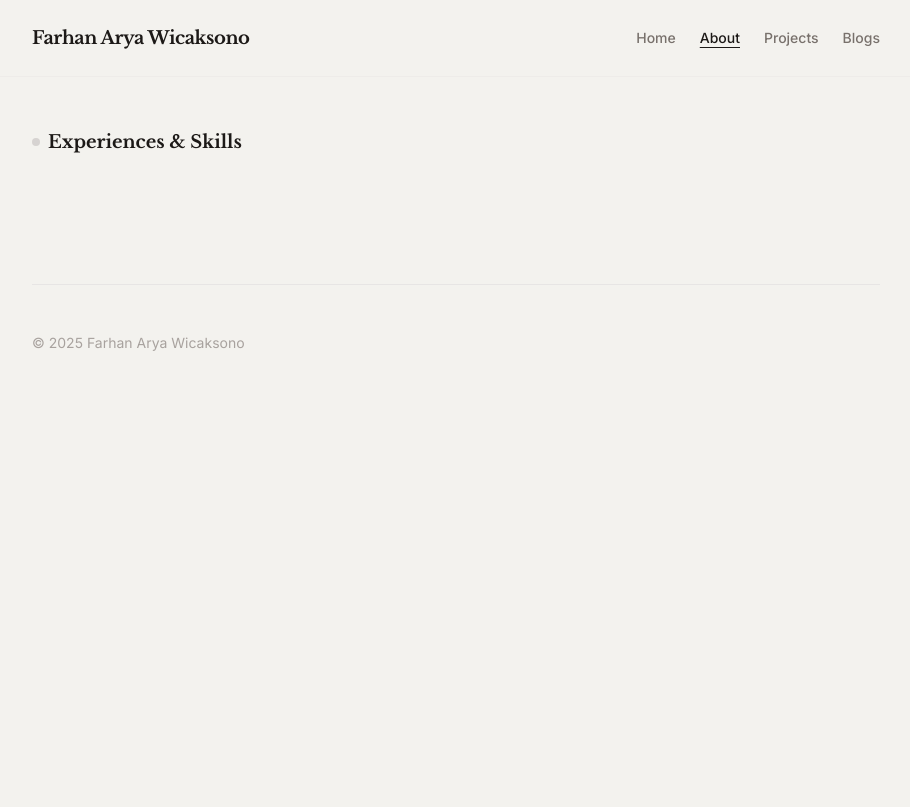
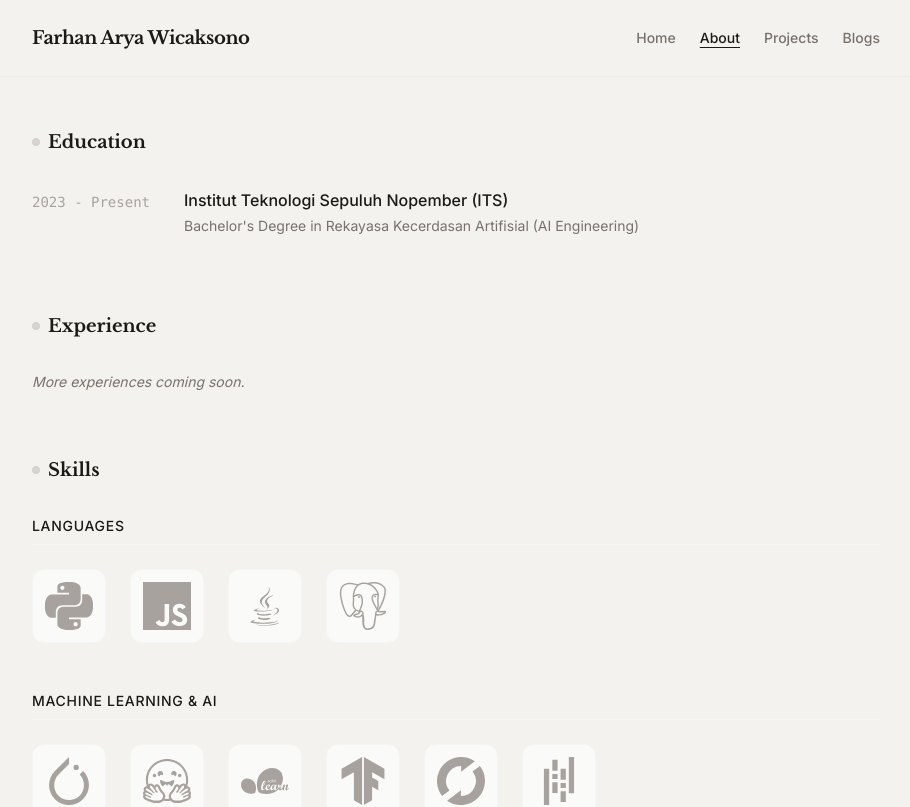
Before and after one commit to farhanwew/Farhan-Wicaksono, a React (Vite) app: page /about in a window 1280 px wide. Shown: the top 807 px of the page, without its empty margins (184-1094 px from the left). Built offline with nearby package versions, Linux system fonts and the light colour scheme.

Commit message:
feat : add fetaures in about page

```diff
--- a/constants.ts
+++ b/constants.ts
@@ -1,4 +1,25 @@
-import { Project, Experience, Writing } from './types';
+import { Project, Experience, Writing, Skill, Education } from './types';
+import {
+  SiPython,
+  SiJavascript,
+  SiHtml5,
+  SiCss3,
+  SiPytorch,
+  SiHuggingface,
+  SiScikitlearn,
+  SiFastapi,
+  SiReact,
+  SiGit,
+  SiDocker,
+  SiPostgresql,
+  SiTensorflow,
+  SiMlflow,
+  SiOpenai,
+  SiPandas
+} from 'react-icons/si';
+import { FaBrain, FaImage } from 'react-icons/fa6';
+import { VscVscode } from 'react-icons/vsc';
+import { DiJava } from 'react-icons/di';
 
 export const PORTFOLIO_OWNER = {
   name: "Farhan Arya Wicaksono",
@@ -20,7 +41,9 @@ export const NAVIGATION = [
 ];
 
 export const SECTION_TITLES = {
-  about: "Experiences & Skills",
+  education: "Education",
+  experience: "Experience",
+  skills: "Skills",
   projects: "My Projects",
   blogs: "Blogs, Articles, dan Writings"
 };
@@ -48,6 +71,45 @@ export const PROJECTS: Project[] = [
   }
 ];
 
+export const EDUCATIONS: Education[] = [
+  {
+    id: '1',
+    institution: "Institut Teknologi Sepuluh Nopember (ITS)",
+    degree: "Bachelor's Degree in Rekayasa Kecerdasan Artifisial (AI Engineering)",
+    period: "2023 - Present"
+  }
+];
+
+export const SKILLS: Skill[] = [
+  {
+    category: "Languages",
+    items: [
+      { name: "Python", icon: SiPython },
+      { name: "JavaScript", icon: SiJavascript },
+      { name: "Java", icon: DiJava },
+      { name: "SQL", icon: SiPostgresql },
+    ]
+  },
+  {
+    category: "Machine Learning & AI",
+    items: [
+      { name: "PyTorch", icon: SiPytorch },
+      { name: "Hugging Face", icon: SiHuggingface },
+      { name: "Scikit-learn", icon: SiScikitlearn },
+      { name: "Tensorflow", icon: SiTensorflow },
+      { name: "Mlflow", icon: SiMlflow },
+      { name: "Pandas", icon: SiPandas },
+    ]
+  },
+  {
+    category: "Development & Tools",
+    items: [
+      { name: "Git", icon: SiGit },
+      { name: "Docker", icon: SiDocker },
+      { name: "FastAPI", icon: SiFastapi }
+    ]
+  }
+];
 export const EXPERIENCES: Experience[] = [
 ];
 
--- a/package.json
+++ b/package.json
@@ -11,6 +11,7 @@
   "dependencies": {
     "react": "^19.2.3",
     "react-dom": "^19.2.3",
+    "react-icons": "^5.5.0",
     "react-router-dom": "^7.10.1"
   },
   "devDependencies": {
--- a/pages/About.tsx
+++ b/pages/About.tsx
@@ -1,16 +1,43 @@
 import React from 'react';
-import { EXPERIENCES, SECTION_TITLES } from '../constants';
+import { EXPERIENCES, SKILLS, EDUCATIONS, SECTION_TITLES } from '../constants';
 
 const About: React.FC = () => {
   return (
-    <div className="fade-in">
+    <div className="fade-in space-y-16">
+      {/* Education Section */}
+      <section>
         <h2 className="font-serif text-lg font-bold text-stone-900 mb-8 flex items-center gap-2">
           <span className="w-2 h-2 bg-stone-300 rounded-full"></span>
-        {SECTION_TITLES.about}
+          {SECTION_TITLES.education}
         </h2>
         <div className="space-y-12">
-        {EXPERIENCES.map((exp) => (
-          <div key={exp.id} className="group grid sm:grid-cols-[120px_1fr] gap-4 sm:gap-8 cursor-default border-b border-stone-200 pb-12 last:border-0">
+          {EDUCATIONS.map((edu) => (
+            <div key={edu.id} className="group grid sm:grid-cols-[120px_1fr] gap-4 sm:gap-8 cursor-default border-b border-stone-200 pb-12 last:border-0 last:pb-0">
+              <span className="text-sm text-stone-400 font-mono pt-1">{edu.period}</span>
+              <div>
+                <h3 className="font-medium text-stone-900 group-hover:text-accent transition-colors duration-300 mb-1">{edu.institution}</h3>
+                <div className="text-stone-500 text-sm mb-3">{edu.degree}</div>
+                {edu.description && (
+                  <p className="text-stone-600 leading-relaxed text-sm">
+                    {edu.description}
+                  </p>
+                )}
+              </div>
+            </div>
+          ))}
+        </div>
+      </section>
+
+      {/* Experience Section */}
+      <section>
+        <h2 className="font-serif text-lg font-bold text-stone-900 mb-8 flex items-center gap-2">
+          <span className="w-2 h-2 bg-stone-300 rounded-full"></span>
+          {SECTION_TITLES.experience}
+        </h2>
+        <div className="space-y-12">
+          {EXPERIENCES.length > 0 ? (
+            EXPERIENCES.map((exp) => (
+              <div key={exp.id} className="group grid sm:grid-cols-[120px_1fr] gap-4 sm:gap-8 cursor-default border-b border-stone-200 pb-12 last:border-0 last:pb-0">
                 <span className="text-sm text-stone-400 font-mono pt-1">{exp.period}</span>
                 <div>
                   <h3 className="font-medium text-stone-900 group-hover:text-accent transition-colors duration-300 mb-1">{exp.role}</h3>
@@ -20,8 +47,40 @@ const About: React.FC = () => {
                   </p>
                 </div>
               </div>
+            ))
+          ) : (
+            <p className="text-stone-500 italic text-sm">More experiences coming soon.</p>
+          )}
+        </div>
+      </section>
+
+      {/* Skills Section */}
+      <section>
+        <h2 className="font-serif text-lg font-bold text-stone-900 mb-8 flex items-center gap-2">
+          <span className="w-2 h-2 bg-stone-300 rounded-full"></span>
+          {SECTION_TITLES.skills}
+        </h2>
+        <div className="space-y-12">
+          {SKILLS.map((skillGroup) => (
+            <div key={skillGroup.category}>
+              <h3 className="font-medium text-stone-900 mb-6 border-b border-stone-100 pb-2 text-sm uppercase tracking-wider">{skillGroup.category}</h3>
+              <div className="flex flex-wrap gap-6">
+                {skillGroup.items.map((item) => (
+                  <div key={item.name} className="relative group flex items-center justify-center">
+                    <div className="p-3 bg-stone-50 rounded-xl border border-stone-100 hover:border-stone-300 hover:bg-white hover:shadow-sm transition-all duration-300 cursor-default">
+                      <item.icon className="text-5xl text-stone-400 group-hover:text-stone-800 transition-colors duration-300" />
+                    </div>
+                    {/* Tooltip */}
+                    <span className="absolute -bottom-8 left-1/2 transform -translate-x-1/2 px-2 py-1 bg-stone-800 text-stone-50 text-xs rounded opacity-0 group-hover:opacity-100 transition-opacity duration-200 pointer-events-none whitespace-nowrap z-10">
+                      {item.name}
+                    </span>
+                  </div>
                 ))}
               </div>
+            </div>
+          ))}
+        </div>
+      </section>
     </div>
   );
 };
--- a/pages/Projects.tsx
+++ b/pages/Projects.tsx
@@ -36,7 +36,7 @@ const Projects: React.FC = () => {
                     </h3>
                     <span className="text-sm text-stone-400 font-mono">{project.year}</span>
                   </div>
-                  <p className="text-stone-600 leading-relaxed max-w-xl mb-4">
+                  <p className="text-stone-600 leading-relaxed max-w-2xl mb-4 text-justify">
                     {project.description}
                   </p>
 
```
Also changed, not shown: types.ts (+19 -0 lines), 1 other file (tests, documents, lock files or other folders). Lines whose indentation alone changed are shown as unchanged.
